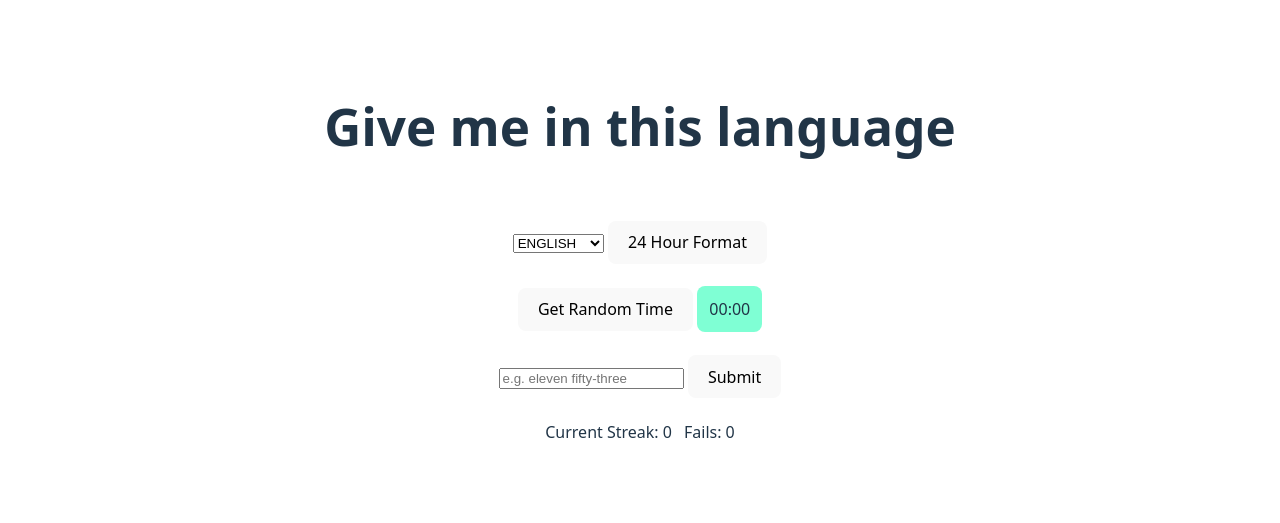
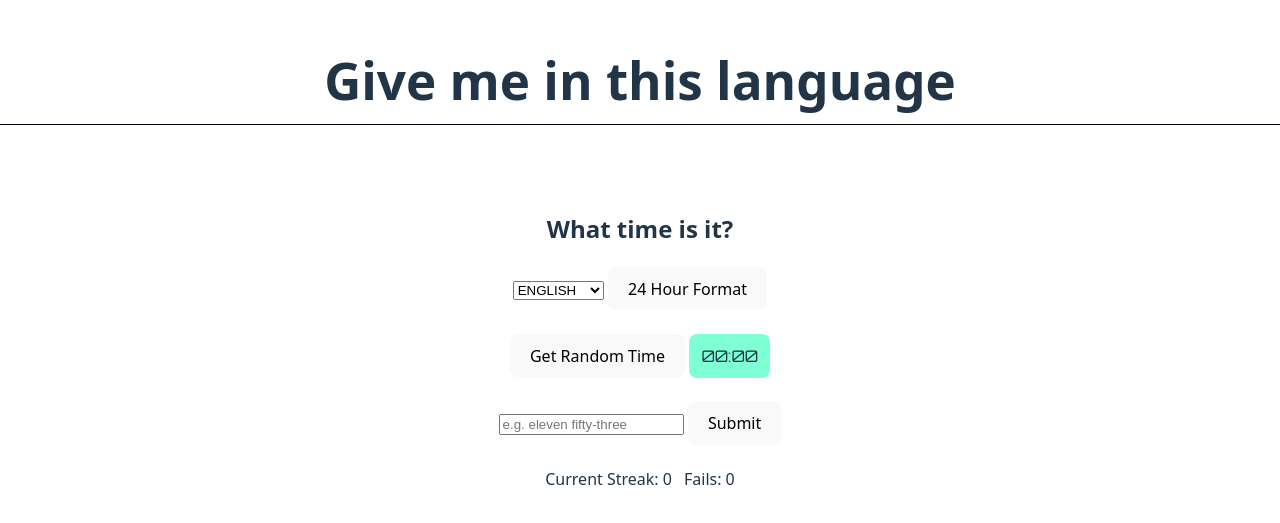
Before and after one commit to jeantroiani/givemeinthislanguage, a Svelte app in the folder givemeinthislanguage/: page / in a window 1280 px wide. Shown: the part 119-642 px from the top of the page. Built offline with nearby package versions, Linux system fonts and the light colour scheme.

Commit message:
feat: NOTICKET - add font family to title

```diff
--- a/givemeinthislanguage/index.html
+++ b/givemeinthislanguage/index.html
@@ -4,6 +4,11 @@
     <meta charset="UTF-8" />
     <link rel="icon" type="image/svg+xml" href="/vite.svg" />
     <meta name="viewport" content="width=device-width, initial-scale=1.0" />
+
+<style>
+@import url('https://fonts.googleapis.com/css2?family=Noto+Sans+JP:wght@100..900&family=Orbitron:wght@400..900&display=swap');
+</style>
+
     <title>Give me in this language</title>
   </head>
   <body>
--- a/givemeinthislanguage/src/App.svelte
+++ b/givemeinthislanguage/src/App.svelte
@@ -3,7 +3,7 @@
 </script>
 
 <main>
-  <h1>Give me in this language</h1>
+  <h1 style="border-bottom: 1px solid #001; padding-bottom: 16px">Give me in this language</h1>
   <div class="card">
     <PracticeTime />
   </div>
--- a/givemeinthislanguage/src/app.css
+++ b/givemeinthislanguage/src/app.css
@@ -12,6 +12,21 @@
   -webkit-font-smoothing: antialiased;
   -moz-osx-font-smoothing: grayscale;
 }
+
+.noto-sans-jp {
+  font-family: "Noto Sans JP", sans-serif;
+  font-optical-sizing: auto;
+  font-weight: 400;
+  font-style: normal;
+}
+
+.orbitron {
+  font-family: "Orbitron", sans-serif;
+  font-optical-sizing: auto;
+  font-weight: 500;
+  font-style: normal;
+}
+
 
 a {
   font-weight: 500;
@@ -40,9 +55,9 @@ h1 {
 }
 
 #app {
-  max-width: 1280px;
+  width: 100%;
   margin: 0 auto;
-  padding: 2rem;
+  padding: 0;
   text-align: center;
 }
 
--- a/givemeinthislanguage/src/lib/practiceTime.svelte
+++ b/givemeinthislanguage/src/lib/practiceTime.svelte
@@ -1,5 +1,5 @@
 <script lang="ts">
-  import languages, { languagesConversionFunctionMap } from "../wordsToNumbers/languagesMap";
+  import languages, { languagesData } from "../wordsToNumbers/languagesMap";
   import { MIDNIGHT } from "../wordsToNumbers/variables";
 
   let is24HourFormat: boolean = true;
@@ -38,7 +38,7 @@
   }
 
   function handleSubmit() {
-    const userTime = languagesConversionFunctionMap[language](userInput.trim());
+    const userTime = languagesData[language].conversionFunction(userInput.trim());
     const randomTimeConverted = randomTime === MIDNIGHT ? randomTime : convertTo12HourFormat(randomTime);
     result = userTime === randomTimeConverted;
     if (result) {
@@ -57,6 +57,8 @@
   };
 </script>
 
+<h2 style="font-family: {languagesData[language]?.titleFontFamily || 'inherit'};">{languagesData[language].title}</h2>
+
 <div>
   <select bind:value={language} onchange={handleLanguageChange}>
     <option value={languages.English}>{languages.English.toUpperCase()}</option>
@@ -70,7 +72,7 @@
 
 <div style="padding: 24px 0;">
   <button onclick={generateRandomTime}>Get Random Time</button>
-  <p style="background-color: aquamarine; display: inline; padding: 12px; border-radius: 8px;">{randomTime}</p>
+  <p style="font-family: 'Orbitron'; background-color: aquamarine; display: inline; padding: 12px; border-radius: 8px;">{randomTime}</p>
 </div>
 
 <input type="text" bind:value={userInput} placeholder="e.g. eleven fifty-three" onkeypress={onKeyPress} />
--- a/givemeinthislanguage/src/wordsToNumbers/languagesMap.ts
+++ b/givemeinthislanguage/src/wordsToNumbers/languagesMap.ts
@@ -8,19 +8,38 @@ enum Languages {
     Japanese = 'japanese',
 }
 
+export type ConversionFunction = (text: string) => string | undefined;
 export type LanguageSet = { [key: string]: number };
+export type LanguageData = {
+    [key: string]: {
+        numberWordsMap: LanguageSet;
+        conversionFunction: ConversionFunction;
+        title: string;
+        titleFontFamily?: string;
+    };
+}
 
 const languagesMap: { [key in Languages]: LanguageSet } = {
     [Languages.English]: englishNumberWordsMap,
     [Languages.Japanese]: japanese,
 };
 
-export type ConversionFunction = (text: string) => string | undefined;
 
-export const languagesConversionFunctionMap: { [key in Languages]: ConversionFunction } = {
-    [Languages.English]: convertEnglishTextToTime,
-    [Languages.Japanese]: convertJapaneseTimeToText,
+const languagesData: LanguageData = {
+    [Languages.English]: {
+        numberWordsMap: englishNumberWordsMap,
+        conversionFunction: convertEnglishTextToTime,
+        title: 'What time is it?',
+    },
+    [Languages.Japanese]: {
+        numberWordsMap: japanese,
+        conversionFunction: convertJapaneseTimeToText,
+        title: '今何時ですか？',
+        titleFontFamily: 'Noto Sans JP',
+    },
 };
+
+export { languagesData };
 
 export { languagesMap };
 
```
